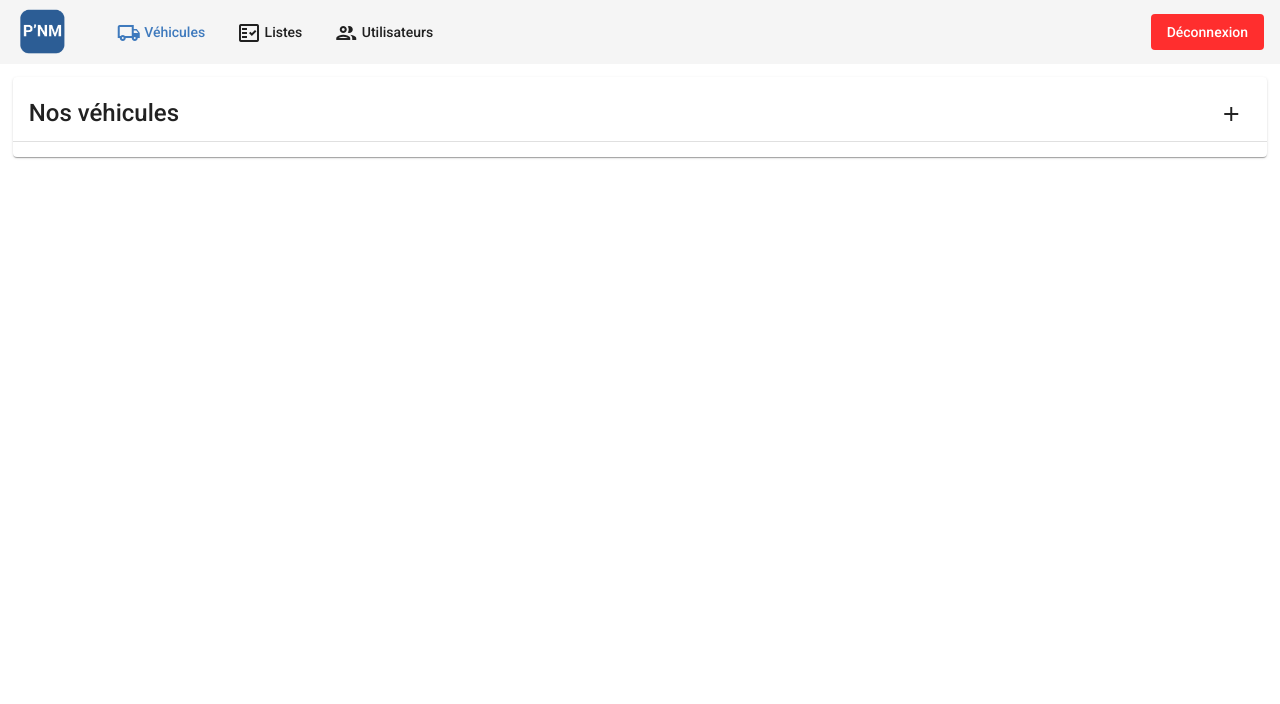
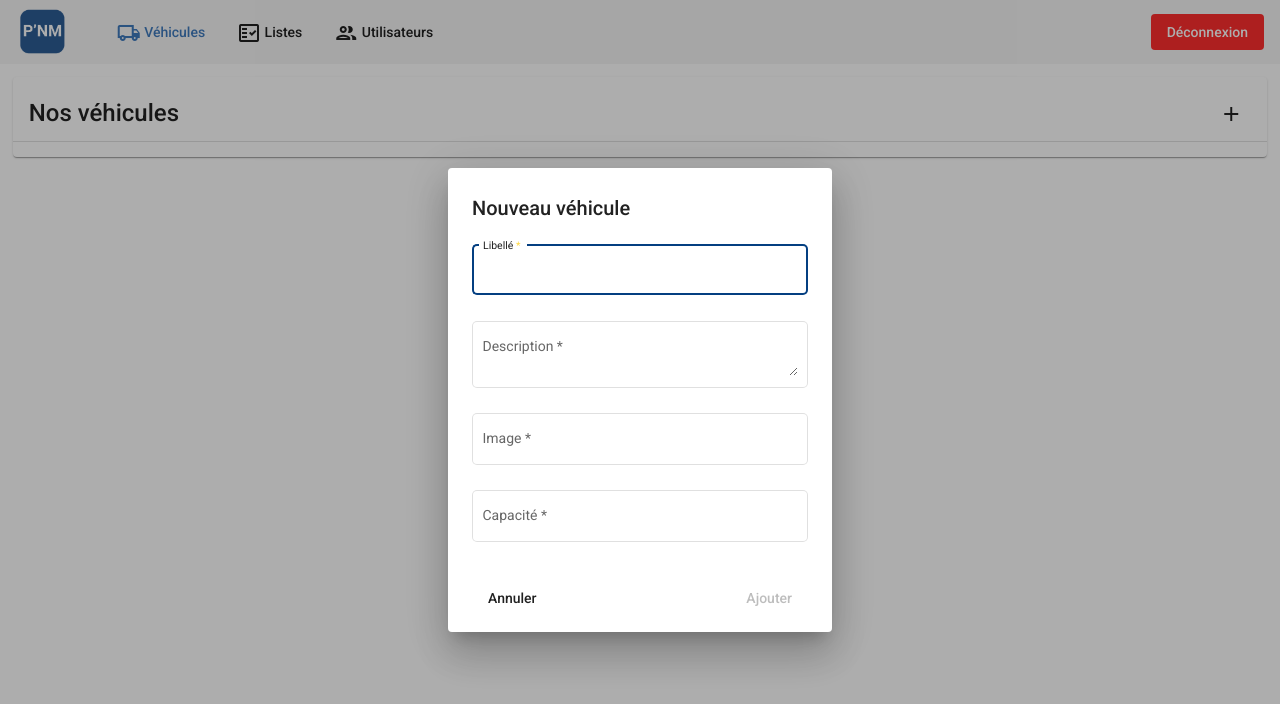
Before and after one commit to lpcci/pnm-angular, an Angular app: page /vehicles in a window 1280 px wide. Both pictures are taken after a click on the button "add". Shown: the top 704 px of the page. Built offline with nearby package versions, Linux system fonts and the light colour scheme.

Commit message:
template vehicle OK

```diff
--- a/src/app/private/private.module.ts
+++ b/src/app/private/private.module.ts
@@ -6,6 +6,7 @@ import { PrivateRoutingModule } from './private-routing.module';
 import { UsersComponent } from './users/users.component';
 import { VehiclesTabComponent } from './vehicles/vehicles-tab/vehicles-tab.component';
 import { VehiclesComponent } from './vehicles/vehicles.component';
+import { VehiclesDialogComponent } from './vehicles/vehicles-dialog/vehicles-dialog.component';
 
 @NgModule({
   declarations: [
@@ -13,6 +14,7 @@ import { VehiclesComponent } from './vehicles/vehicles.component';
     ListsComponent,
     VehiclesComponent,
     VehiclesTabComponent,
+    VehiclesDialogComponent,
   ],
   imports: [PrivateRoutingModule, SharedModule],
 })
--- /dev/null
+++ b/src/app/private/vehicles/vehicles-dialog/vehicles-dialog.component.html
@@ -0,0 +1,27 @@
+<h2 mat-dialog-title>
+  {{ data.vehicle ? "Editer le véhicule" : "Nouveau véhicule" }}
+</h2>
+<form [formGroup]="vehicleForm" (ngSubmit)="vehicleForm.valid && submit()">
+  <mat-form-field appearance="outline">
+    <mat-label>Libellé</mat-label>
+    <input matInput formControlName="label" />
+  </mat-form-field>
+  <mat-form-field appearance="outline">
+    <mat-label>Description</mat-label>
+    <textarea matInput formControlName="description"></textarea>
+  </mat-form-field>
+  <mat-form-field appearance="outline">
+    <mat-label>Image</mat-label>
+    <input matInput formControlName="image" />
+  </mat-form-field>
+  <mat-form-field appearance="outline">
+    <mat-label>Capacité</mat-label>
+    <input matInput formControlName="capacity" />
+  </mat-form-field>
+  <mat-dialog-actions>
+    <button mat-button mat-dialog-close type="button">Annuler</button>
+    <button mat-button type="submit" [disabled]="!vehicleForm.valid">
+      {{ data.vehicle ? "Mettre à jour" : "Ajouter" }}
+    </button>
+  </mat-dialog-actions>
+</form>
--- /dev/null
+++ b/src/app/private/vehicles/vehicles-dialog/vehicles-dialog.component.scss
@@ -0,0 +1,16 @@
+mat-form-field {
+  width: 100%;
+}
+
+mat-dialog-actions {
+  display: flex;
+  justify-content: space-between;
+}
+
+::ng-deep .mat-form-field-appearance-outline.mat-focused .mat-form-field-outline-thick {
+  color: #043F81;
+}
+
+::ng-deep .mat-form-field-appearance-outline.mat-focused .mat-form-field-label {
+  color: rgba(0,0,0,.87);
+}
--- /dev/null
+++ b/src/app/private/vehicles/vehicles-dialog/vehicles-dialog.component.ts
@@ -0,0 +1,56 @@
+import { Component, OnInit, Inject } from '@angular/core';
+import { FormControl, FormGroup, Validators } from '@angular/forms';
+import { MatDialogRef, MAT_DIALOG_DATA } from '@angular/material/dialog';
+
+@Component({
+  selector: 'app-vehicles-dialog',
+  templateUrl: './vehicles-dialog.component.html',
+  styleUrls: ['./vehicles-dialog.component.scss'],
+})
+export class VehiclesDialogComponent implements OnInit {
+  public vehicleForm: FormGroup;
+
+  constructor(
+    @Inject(MAT_DIALOG_DATA) public data: { vehicle: any },
+    private dialogRef: MatDialogRef<VehiclesDialogComponent>
+  ) {}
+
+  ngOnInit(): void {
+    this.initForm();
+  }
+
+  public initForm(): void {
+    this.vehicleForm = new FormGroup({
+      label: new FormControl(this.data.vehicle ? this.data.vehicle.label : '', [
+        Validators.required,
+      ]),
+      description: new FormControl(
+        this.data.vehicle ? this.data.vehicle.description : '',
+        [Validators.required]
+      ),
+      image: new FormControl(this.data.vehicle ? this.data.vehicle.image : '', [
+        Validators.required,
+      ]),
+      capacity: new FormControl(
+        this.data.vehicle ? this.data.vehicle.capacity : '',
+        [Validators.required]
+      ),
+    });
+  }
+
+  public getVehicleForm(): any {
+    return {
+      label: this.vehicleForm.get('label').value,
+      description: this.vehicleForm.get('description').value,
+      image: this.vehicleForm.get('image').value,
+      capacity: this.vehicleForm.get('capacity').value,
+    };
+  }
+
+  public submit(): void {
+    this.dialogRef.close({
+      valid: true,
+      vehicle: this.getVehicleForm(),
+    });
+  }
+}
--- a/src/app/private/vehicles/vehicles-tab/vehicles-tab.component.html
+++ b/src/app/private/vehicles/vehicles-tab/vehicles-tab.component.html
@@ -15,7 +15,7 @@
   <mat-card-content>
     <div class="tab">
       <table *ngIf="" mat-table [dataSource]="vehicles">
-        <ng-container matColumnDef="vehicle.libelle">
+        <ng-container matColumnDef="vehicle.label">
           <th mat-header-cell *matHeaderCellDef>Libellé</th>
           <td mat-cell *matCellDef="let element">
             {{ element.label }}
--- a/src/app/private/vehicles/vehicles-tab/vehicles-tab.component.ts
+++ b/src/app/private/vehicles/vehicles-tab/vehicles-tab.component.ts
@@ -1,7 +1,9 @@
 import { Component, OnDestroy, OnInit } from '@angular/core';
 import { MatTableDataSource } from '@angular/material/table';
-import { combineLatest, Subscription, switchMap, tap } from 'rxjs';
-
+import { Subscription } from 'rxjs';
+import { Vehicle } from 'src/app/shared/models/vehicle.model';
+import { MatDialog, MatDialogRef } from '@angular/material/dialog';
+import { VehiclesDialogComponent } from '../vehicles-dialog/vehicles-dialog.component';
 @Component({
   selector: 'app-vehicles-tab',
   templateUrl: './vehicles-tab.component.html',
@@ -10,27 +12,72 @@ import { combineLatest, Subscription, switchMap, tap } from 'rxjs';
 export class VehiclesTabComponent implements OnInit, OnDestroy {
   public dataSource: MatTableDataSource<any>;
   public displayedColumns: string[] = [
-    'vehicle.libelle',
+    'vehicle.label',
     'vehicle.description',
     'vehicle.image',
     'vehicle.capacity',
     'action',
   ];
 
-  public vehicles: any[] = [];
+  public vehicles: Vehicle[] = [];
   public _vehicles: Subscription;
 
-  constructor() {}
+  private _put: Subscription;
+  private _post: Subscription;
+
+  constructor(private dialog: MatDialog) {}
 
   ngOnInit(): void {}
 
-  public addVehicle(): void {}
+  public addVehicle(): void {
+    const dialogRef: MatDialogRef<VehiclesDialogComponent> = this.dialog.open(
+      VehiclesDialogComponent,
+      {
+        width: '30vw',
+        autoFocus: true,
+        data: {
+          vehicle: null,
+        },
+      }
+    );
+    this._post = dialogRef
+      .afterClosed()
+      .subscribe((data: { valid: boolean; vehicle: any }) => {
+        if (data && data.valid) {
+          /* this.vehicleService.addVehicle(data.vehicle).subscribe(); */
+        }
+      });
+  }
 
-  public editVehicle(vehicle: any): void {}
+  public editVehicle(vehicle: any): void {
+    const dialogRef: MatDialogRef<VehiclesDialogComponent> = this.dialog.open(
+      VehiclesDialogComponent,
+      {
+        width: '30vw',
+        autoFocus: true,
+        data: {
+          vehicle: vehicle,
+        },
+      }
+    );
+    this._put = dialogRef
+      .afterClosed()
+      .subscribe((data: { valid: boolean; vehicle: any }) => {
+        if (data && data.valid) {
+          /* this.vehicleService.updateVehicle(data.vehicle).subscribe(); */
+        }
+      });
+  }
 
-  public deleteVehicle(vehicle: any): void {}
+  public deleteVehicle(vehicle: any): void {
+    if (confirm('Voulez-vous vraiment supprimer le véhicule ?')) {
+      /* this.vehicleService.deleteDelete(vehicle).subscribe(); */
+    }
+  }
 
   public ngOnDestroy(): void {
     this._vehicles && this._vehicles.unsubscribe();
+    this._post && this._post.unsubscribe();
+    this._put && this._put.unsubscribe();
   }
 }
--- /dev/null
+++ b/src/app/shared/models/vehicle.model.ts
@@ -0,0 +1,6 @@
+export interface Vehicle {
+  label?: string;
+  description?: string;
+  image?: string;
+  capacity?: string;
+}
```
Also changed, not shown: src/app/shared/shared.module.ts (+8 -0 lines), 1 other file (tests, documents, lock files or other folders).
